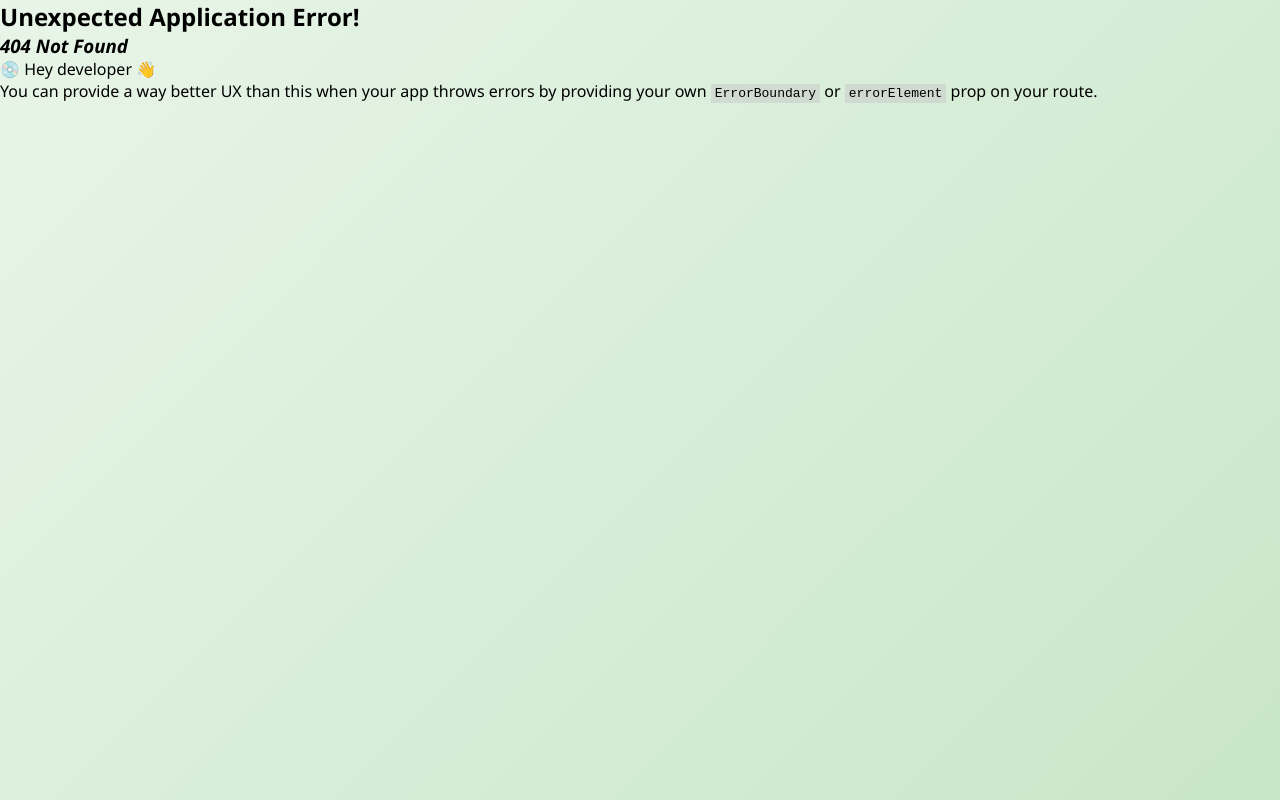
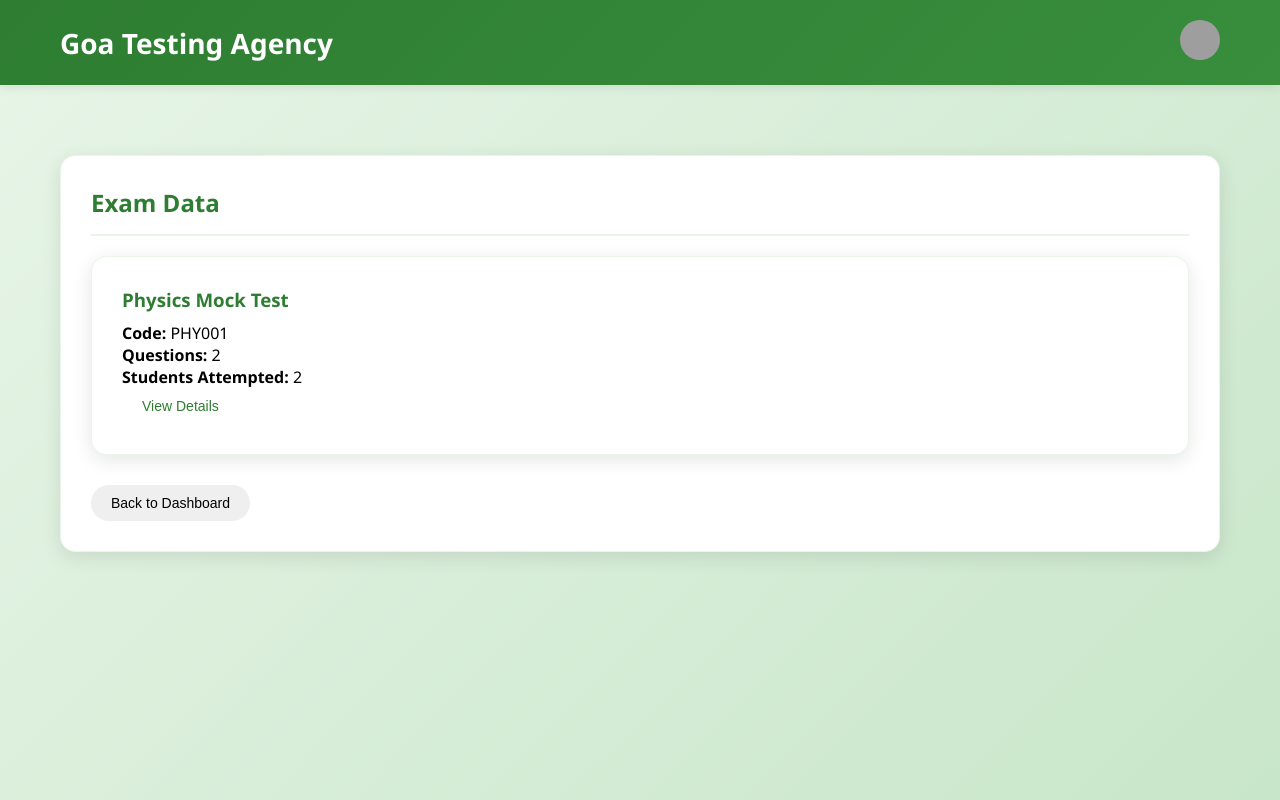
Before and after one commit to KNL110/exam-portal-frontend, a React (Vite) app: page /professor/examHistory in a window 1280 px wide. Before the commit this address had no page. Built offline with nearby package versions, Linux system fonts and the light colour scheme; grey boxes are pictures that could not be loaded.

Commit message:
add exam data page for professor

```diff
--- a/src/components/HistoryCard.jsx
+++ b/src/components/HistoryCard.jsx
@@ -1,7 +1,11 @@
 import { Button } from './Button'
 
-export const HistoryCard = ({ title, marks, totalMarks, onClick }) => {
+export const HistoryCard = (props) => {
 
+    const { title, marks, totalMarks, onClick } = props;
+    const { code, questionsLength, resultsLength } = props;
+
+    if (props.response) {
         return (
             <div class="card">
                 <h3 style={{ color: " #2e7d32", marginBottom: "10px" }}>{title}</h3>
@@ -10,4 +14,15 @@ export const HistoryCard = ({ title, marks, totalMarks, onClick }) => {
                 <Button type="button" class="btn btn-primary" onClick={onClick}>View Details</Button>
             </div>
         )
+    } else {
+        return (
+            <div class="card">
+                <h3 style={{ color: " #2e7d32", marginBottom: "10px" }}>{title}</h3>
+                <p><strong>Code:</strong> {code}</p>
+                <p><strong>Questions:</strong> {questionsLength}</p>
+                <p><strong>Students Attempted:</strong> {resultsLength}</p>
+                <button type="button" class="btn btn-primary" onclick={onClick}>View Details</button>
+            </div>
+        )
     }
+}
--- /dev/null
+++ b/src/pages/ExamData.jsx
@@ -0,0 +1,57 @@
+import { SiteCard } from '../components/SiteCard'
+import { Button } from '../components/Button'
+import { useNavigate } from 'react-router-dom'
+import { HistoryCard } from '../components/HistoryCard'
+
+export const ExamData = () => {
+    // Sample data
+    let exam = {
+        id: 1,
+        title: "Physics Mock Test",
+        code: "PHY001",
+        correctMarks: 4,
+        incorrectMarks: -1,
+        unattemptedMarks: 0,
+        timeLimit: 60,
+        questions: [
+            {
+                id: 1,
+                type: "mcq",
+                text: "What is the unit of force?",
+                options: ["Newton", "Joule", "Watt", "Pascal"],
+                correct: 0
+            },
+            {
+                id: 2,
+                type: "numerical",
+                text: "Calculate the acceleration due to gravity (m/s²)",
+                correct: 9.8
+            }
+        ],
+        results: [
+            { studentId: "S001", name: "John Doe", marks: 7, responses: [0, 9.8] },
+            { studentId: "S002", name: "Jane Smith", marks: 3, responses: [0, 10] }
+        ]
+    }
+    const navigate = useNavigate();
+
+    return (
+        <SiteCard id="examHistoryPage">
+            <div className="card">
+                <div className="card-header">
+                    <h2 className="card-title">Exam Data</h2>
+                </div>
+                <div id="examHistoryList">
+                    <HistoryCard
+                        title = {exam.title}
+                        code = {exam.code}
+                        questionsLength = {exam.questions.length}
+                        resultsLength = {exam.results.length}
+                        onClick = {()=> navigate("/professor/examHistory/examDetails")}
+                    />
+                </div>
+                <button type="button" className="btn" onclick="showProfessorView()">Back to Dashboard</button>
+            </div>
+        </SiteCard>
+    )
+}
--- /dev/null
+++ b/src/pages/ExamDetails.jsx
@@ -0,0 +1,7 @@
+import React from 'react'
+
+export const ExamDetails = () => {
+  return (
+    <div>ExamDetails</div>
+  )
+}
--- a/src/pages/ExamHistory.jsx
+++ b/src/pages/ExamHistory.jsx
@@ -1,9 +1,6 @@
-import React from 'react'
 import { SiteCard } from '../components/SiteCard'
 import { Button } from '../components/Button'
 import { useNavigate } from 'react-router-dom'
-import { Navbar } from '../components/Navbar'
-import ProfileMenu from "../components/ProfileMenu"
 import { HistoryCard } from '../components/HistoryCard'
 
 export const ExamHistory = () => {
@@ -23,6 +20,7 @@ export const ExamHistory = () => {
                         marks={studentHistory[0].marks}
                         totalMarks={studentHistory[0].totalMarks}
                         onClick={() => navigate("/student/examHistory/response")}
+                        response={true}
                     />
                 </div>
                 <Button type="button" className="btn" onClick={() => navigate("/student")}>Back to Dashboard</Button>
--- a/src/pages/ProfessorDashboard.jsx
+++ b/src/pages/ProfessorDashboard.jsx
@@ -1,27 +1,22 @@
-import React from 'react'
-import { Navbar } from '../components/Navbar'
 import { SiteCard } from '../components/SiteCard'
 import { Button } from '../components/Button'
-import ProfileMenu from '../components/ProfileMenu'
+import { useNavigate } from 'react-router-dom'
 
 export const ProfessorDashboard = () => {
+
+    const navigate = useNavigate();
+
     return (
-        <>
-            <Navbar>
-                <ProfileMenu />
-            </Navbar>
-            <SiteCard id="professorDashboard">
-                <div className='card'>
-                    <div class="card-header">
-                        <h2 class="card-title">Professor Dashboard</h2>
-                    </div>
-                    <div class="grid grid-3">
-                        <Button class="btn btn-success" onclick="showCreateExam()">Create New Exam</Button>
-                        <Button class="btn btn-primary" onclick="showExamHistory()">Exam History</Button>
-                        <Button class="btn btn-secondary" onclick="showLogin()">Logout</Button>
-                    </div>
+        <SiteCard id="professorDashboard">
+            <div className='card'>
+                <div className="card-header">
+                    <h2 className="card-title">Professor Dashboard</h2>
                 </div>
-            </SiteCard>
-        </>
+                <div className="grid grid-3">
+                    <Button className="btn btn-success" onclick="showCreateExam()">Create New Exam</Button>
+                    <Button className="btn btn-primary" onClick={()=> navigate("/professor/examHistory")}>Exam History</Button>
+                </div>
+            </div>
+        </SiteCard>
     )
 }
```
Also changed, not shown: src/main.jsx (+19 -2 lines). Lines whose indentation alone changed are shown as unchanged.
